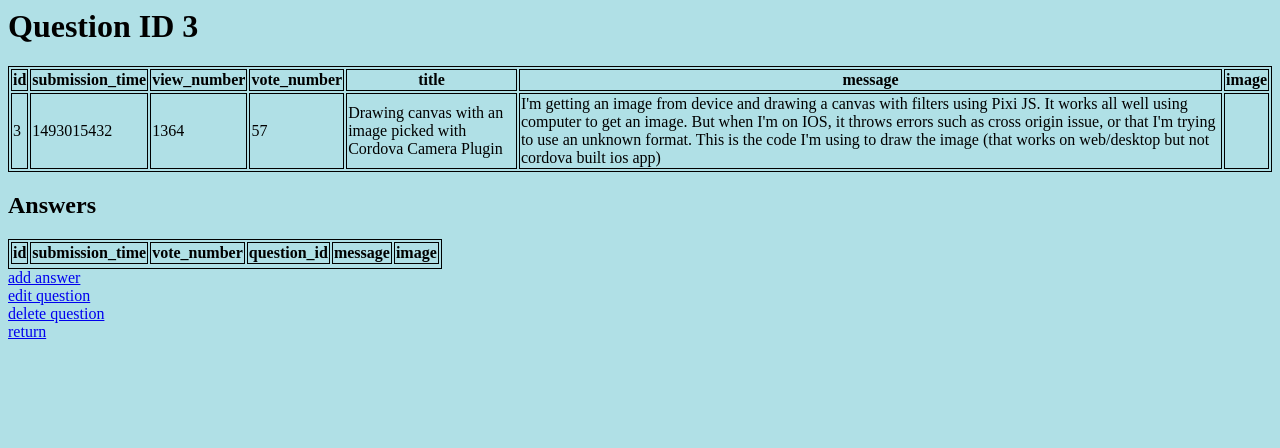
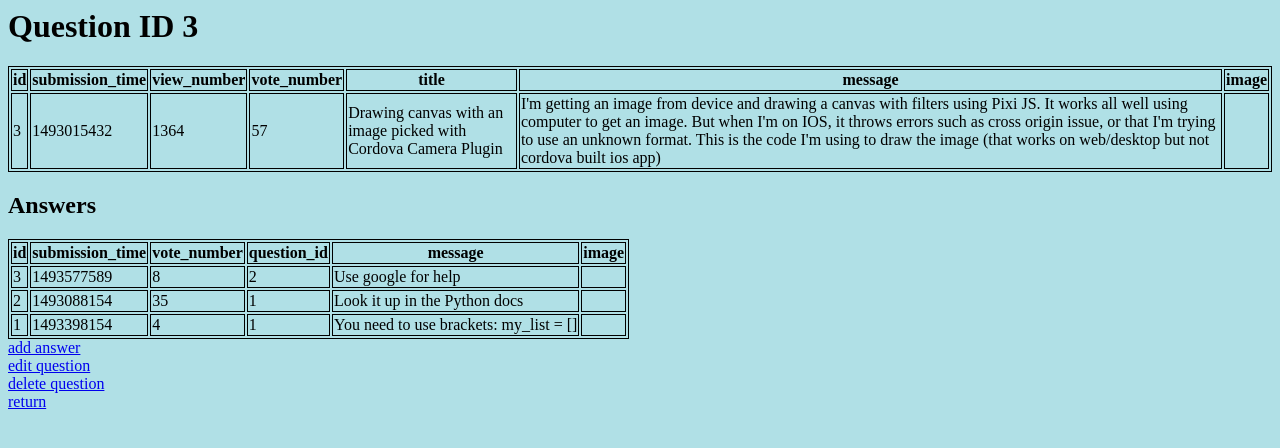
Before and after one commit to Niram11/Ask_mate_kopia, a Flask app: page /question/3 in a window 1280 px wide. Shown: the top 448 px of the page. Run offline with Flask 2, Linux system fonts and the light colour scheme; lists and menus that the app fills with data are empty; some libraries are stand-ins or nearby versions.

Commit message:
zmiany do wyświetlania odp

```diff
--- a/data_manager/data.py
+++ b/data_manager/data.py
@@ -27,12 +27,12 @@
     return int(max(existing_ids)) + 1
 
 
-def add_new_answer(answer_content, filename):
+def add_new_answer(answer_content, filename, question_id):
     answers = []
     answers.append(get_id(filename))
     answers.append(get_timestamp())
     answers.append(0)  # vote
-    answers.append('question_id')
+    answers.append(question_id)
     answers.append(answer_content['message'])
     answers.append('')  # image
 
--- a/data_manager/data_functions.py
+++ b/data_manager/data_functions.py
@@ -47,6 +47,13 @@
 
 def get_single_id(data):
     return data[0]
+
+
+def get_answers_with_question_id(data):
+    list_answers = []
+    for value in enumerate(data):
+        list_answers.append(value)
+    return list_answers
 
 
 def sort_matrix_by_column_with_headers(data, column):
--- a/sample_data/answer.csv
+++ b/sample_data/answer.csv
@@ -1,3 +1,4 @@
 id,submission_time,vote_number,question_id,message,image
 1,1493398154,4,1,"You need to use brackets: my_list = []",
 2,1493088154,35,1,"Look it up in the Python docs",
+3,1493577589,8,2,"Use google for help",
--- a/server.py
+++ b/server.py
@@ -36,8 +36,8 @@
     data = data_functions.read_csv(data_const.QUESTIONS)
     question_id = data_functions.get_data_with_id_and_headers(data, id)
     answers = data_functions.read_csv(data_const.ANSWERS)
-    answers_with_id = data_functions.get_data_with_id_and_headers(answers, id)
-    return render_template('question.html', data=question_id, answers=answers_with_id)
+    listing = data_functions.sort_matrix_by_column_with_headers(answers, data_const.ID_POSITION)
+    return render_template('question.html', data=question_id, answers=listing)
 
 
 @app.route('/question/<question_id>/delete')
@@ -58,9 +58,12 @@
         return render_template('edit_question.html', question=question)
 
 
-@app.route('/question/<question_id>/new-answer')
+@app.route('/question/<question_id>/new-answer', methods=["POST", "GET"])
 def new_answer(question_id):
-    return render_template('add_new_answer.html')
+    if request.method == 'POST':
+        pass
+    else:
+        return render_template('add_new_answer.html')
 
 
 @app.route('/answer/<question_id>/delete')
--- a/templates/question.html
+++ b/templates/question.html
@@ -31,11 +31,13 @@
             <th>{{i}}</th>
             {% endfor %}
         </tr>
+        {% for ans in answers[1:] %}
         <tr>
-            {% for i in answers[1] %}
+            {% for i in ans %}
             <td>{{i}}</td>
             {% endfor %}
         </tr>
+        {% endfor %}
     </table>
     <a href="{{ url_for ( 'new_answer', question_id = data[1][0]) }}">add answer</a>
     <br>
```
